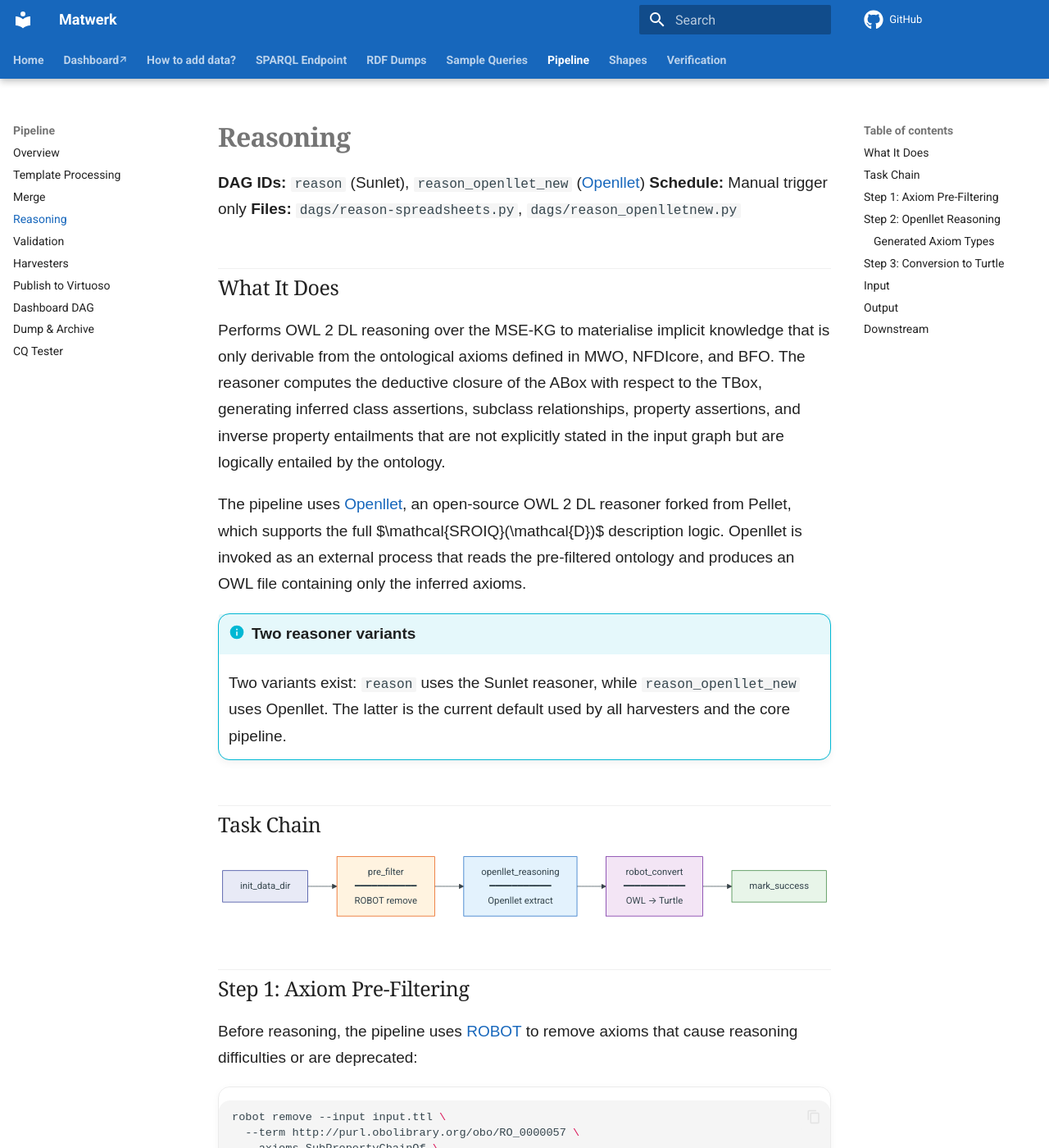
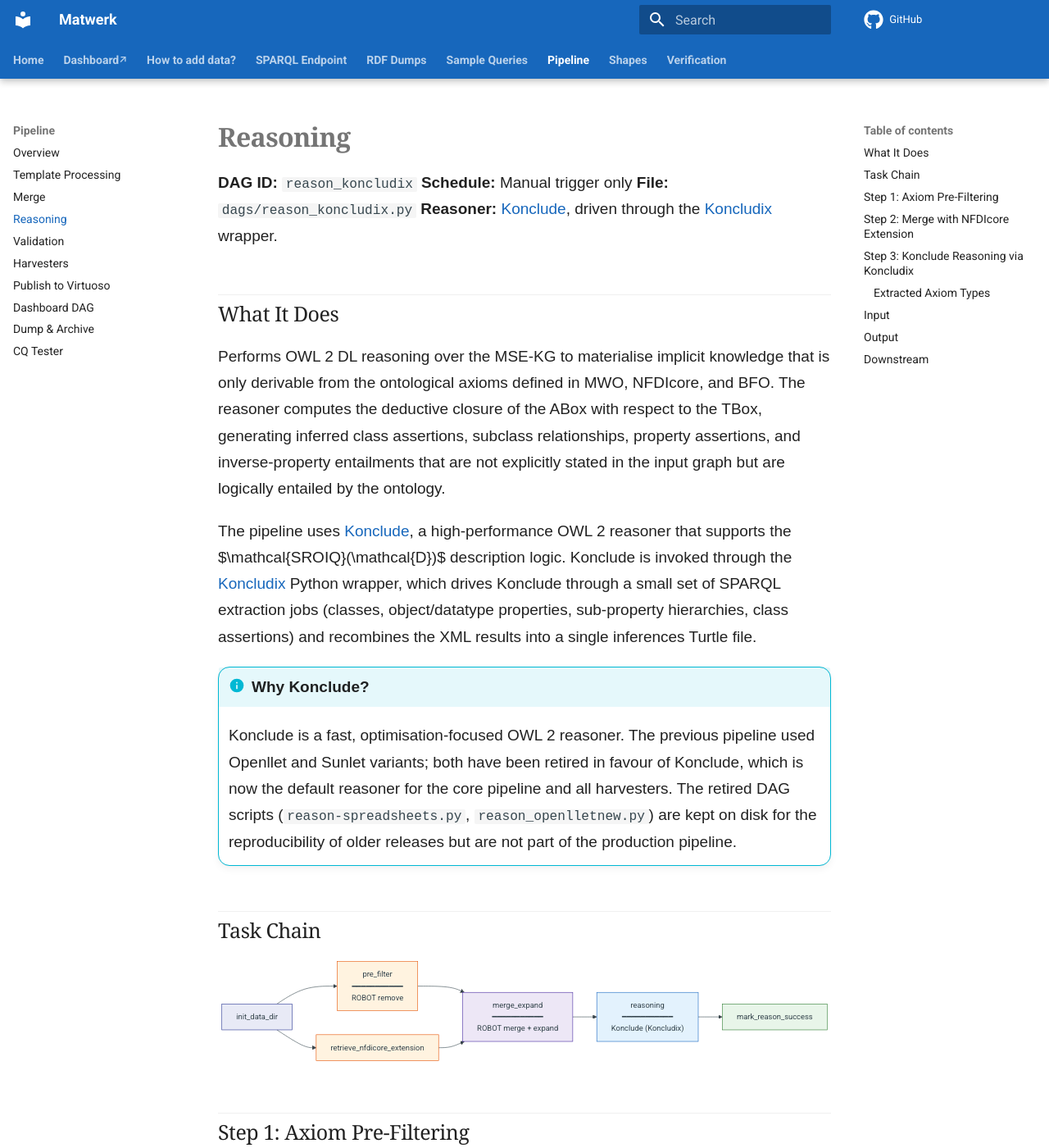
Before and after one commit to ISE-FIZKarlsruhe/matwerk, an MkDocs documentation site: the page built from docs/pipeline/reason.md, in a window 1280 px wide and 1400 px high. Shown: the whole window at 82% size. Built offline with MkDocs 1.6.1 and Material for MkDocs 9.7.7, drawn with Linux system fonts in a browser that asks for light colours; comment, search, counter and statistics services are not loaded; some of the changed text lies outside the part shown.

Commit message:
solve #13

````diff
--- a/docs/pipeline/reason.md
+++ b/docs/pipeline/reason.md
@@ -1,31 +1,35 @@
 # Reasoning
 
-**DAG IDs:** `reason` (Sunlet), `reason_openllet_new` ([Openllet](https://github.com/Galigator/openllet))
+**DAG ID:** `reason_koncludix`
 **Schedule:** Manual trigger only
-**Files:** `dags/reason-spreadsheets.py`, `dags/reason_openlletnew.py`
+**File:** `dags/reason_koncludix.py`
+**Reasoner:** [Konclude](https://github.com/konclude/Konclude), driven through the [Koncludix](https://github.com/ISE-FIZKarlsruhe/Koncludix) wrapper.
 
 ## What It Does
 
-Performs OWL 2 DL reasoning over the MSE-KG to materialise implicit knowledge that is only derivable from the ontological axioms defined in MWO, NFDIcore, and BFO. The reasoner computes the deductive closure of the ABox with respect to the TBox, generating inferred class assertions, subclass relationships, property assertions, and inverse property entailments that are not explicitly stated in the input graph but are logically entailed by the ontology.
+Performs OWL 2 DL reasoning over the MSE-KG to materialise implicit knowledge that is only derivable from the ontological axioms defined in MWO, NFDIcore, and BFO. The reasoner computes the deductive closure of the ABox with respect to the TBox, generating inferred class assertions, subclass relationships, property assertions, and inverse-property entailments that are not explicitly stated in the input graph but are logically entailed by the ontology.
 
-The pipeline uses [Openllet](https://github.com/Galigator/openllet), an open-source OWL 2 DL reasoner forked from Pellet, which supports the full $\mathcal{SROIQ}(\mathcal{D})$ description logic. Openllet is invoked as an external process that reads the pre-filtered ontology and produces an OWL file containing only the inferred axioms.
+The pipeline uses [Konclude](https://github.com/konclude/Konclude), a high-performance OWL 2 reasoner that supports the $\mathcal{SROIQ}(\mathcal{D})$ description logic. Konclude is invoked through the [Koncludix](https://github.com/ISE-FIZKarlsruhe/Koncludix) Python wrapper, which drives Konclude through a small set of SPARQL extraction jobs (classes, object/datatype properties, sub-property hierarchies, class assertions) and recombines the XML results into a single inferences Turtle file.
 
-!!! info "Two reasoner variants"
-    Two variants exist: `reason` uses the Sunlet reasoner, while `reason_openllet_new` uses Openllet. The latter is the current default used by all harvesters and the core pipeline.
+!!! info "Why Konclude?"
+    Konclude is a fast, optimisation-focused OWL 2 reasoner. The previous pipeline used Openllet and Sunlet variants; both have been retired in favour of Konclude, which is now the default reasoner for the core pipeline and all harvesters. The retired DAG scripts (`reason-spreadsheets.py`, `reason_openlletnew.py`) are kept on disk for the reproducibility of older releases but are not part of the production pipeline.
 
 ## Task Chain
 
 ```mermaid
 graph LR
     A["init_data_dir"] --> B["pre_filter<br/>━━━━━━━━━━━<br/>ROBOT remove"]
-    B --> C["openllet_reasoning<br/>━━━━━━━━━━━<br/>Openllet extract"]
-    C --> D["robot_convert<br/>━━━━━━━━━━━<br/>OWL → Turtle"]
-    D --> E["mark_success"]
+    A --> R["retrieve_nfdicore_extension"]
+    B --> M["merge_expand<br/>━━━━━━━━━━━<br/>ROBOT merge + expand"]
+    R --> M
+    M --> C["reasoning<br/>━━━━━━━━━━━<br/>Konclude (Koncludix)"]
+    C --> E["mark_reason_success"]
 
     style A fill:#e8eaf6,stroke:#283593
     style B fill:#fff3e0,stroke:#e65100
+    style R fill:#fff3e0,stroke:#e65100
+    style M fill:#ede7f6,stroke:#4527a0
     style C fill:#e3f2fd,stroke:#1565c0
-    style D fill:#f3e5f5,stroke:#6a1b9a
     style E fill:#e8f5e9,stroke:#2e7d32
 ```
 
@@ -56,17 +60,38 @@ robot remove --input input.ttl \
 !!! warning "Why filter before reasoning?"
     SubPropertyChainOf axioms on `has_participant` (RO_0000057) interact with the large ABox to produce combinatorial explosion in reasoning time. Removing these chain axioms preserves the core semantics while making reasoning tractable. Deprecated BFO terms are removed to prevent spurious inferences from obsolete class definitions.
 
-## Step 2: Openllet Reasoning
+## Step 2: Merge with NFDIcore Extension
 
-The reasoner is invoked with an explicit selection of which axiom types to extract:
+In parallel to the pre-filter step, the pipeline fetches the current NFDIcore extension ontology from the URL stored in the Airflow Variable `nfdicore_extension` and writes it next to the filtered input. ROBOT is then used to merge the filtered MSE-KG with the NFDIcore extension and to expand any macro axioms:
 
 ```bash
-openllet extract \
-  -s "PropertyAssertion SubPropertyOf InverseProperties SubClassOf ClassAssertion" \
-  input-filtered.ttl > output_inferences.owl
+robot merge \
+  --input spreadsheets-filtered.ttl \
+  --input nfdicore-extension.owl \
+  expand --annotate-expansion-axioms true \
+  --output spreadsheets-expanded.ttl
 ```
 
-### Generated Axiom Types
+The expanded file is the input that Konclude consumes.
+
+## Step 3: Konclude Reasoning via Koncludix
+
+The reasoner is invoked through the Koncludix Python wrapper:
+
+```python
+from common.koncludix import koncludix
+
+koncludix(
+    binary       = "/opt/Konclude/Binaries/Konclude",
+    input_file   = "spreadsheets-expanded.ttl",
+    output_file  = "spreadsheets_inferences.ttl",
+    work_dir     = "./koncludix",
+)
+```
+
+The wrapper drives [Konclude](https://github.com/konclude/Konclude) through a small set of SPARQL extraction jobs and merges the per-job XML results into one Turtle file containing only the inferred axioms.
+
+### Extracted Axiom Types
 
 | Axiom Type | Description | Example |
 |-----------|-------------|---------|
@@ -77,17 +102,9 @@ openllet extract \
 | **InverseProperties** | Materialised inverse property pairs | `RO_0000056 ↔ RO_0000057` |
 
 !!! tip "Why these axiom types?"
-    This selection covers the axioms needed for SPARQL query answering: class assertions enable `?x a ?Class` patterns, property assertions enable `?x ?prop ?y` traversals, and subsumption enables hierarchical queries. Axiom types like DisjointClasses or EquivalentClasses are not extracted because they are schema-level (TBox) and already present in the input ontology.
+    This selection covers the axioms needed for SPARQL query answering: class assertions enable `?x a ?Class` patterns, property assertions enable `?x ?prop ?y` traversals, and subsumption enables hierarchical queries. Axiom types like `DisjointClasses` or `EquivalentClasses` are not extracted because they are schema-level (TBox) axioms that are already present in the input ontology.
 
-## Step 3: Conversion to Turtle
-
-The OWL/XML output from Openllet is converted to Turtle using ROBOT:
-
-```bash
-robot convert --input inferences.owl --output inferences.ttl
-```
-
-The pipeline validates that the output is well-formed Turtle (not accidentally RDF/XML) by checking the file header.
+The downstream pipeline validates that the produced file is well-formed Turtle (not accidentally RDF/XML) by inspecting the file header.
 
 ## Input
 
@@ -95,7 +112,9 @@ The pipeline validates that the output is well-formed Turtle (not accidentally R
 |--------|-------------|
 | `matwerk_sharedfs` | Shared filesystem path |
 | `matwerk_last_successful_merge_run` | Source directory (if `source_run_dir` not in conf) |
-| `openlletnewcmd` | Openllet command path |
+| `nfdicore_extension` | URL of the NFDIcore extension OWL file |
+| `koncludebin` | Path to the Konclude executable |
+| `robotcmd` | Path to the ROBOT executable |
 
 **Conf parameters (from triggering DAG or UI):**
 
@@ -111,8 +130,8 @@ The pipeline validates that the output is well-formed Turtle (not accidentally R
 | Output | Description |
 |--------|------------|
 | `{artifact}-filtered.ttl` | Pre-processed TTL (problematic axioms removed) |
-| `{artifact}_inferences.owl` | Openllet reasoning output (OWL/XML) |
-| `{artifact}_inferences.ttl` | Converted Turtle inferences |
+| `{artifact}-expanded.ttl` | Merged with NFDIcore extension and ROBOT-expanded |
+| `{artifact}_inferences.ttl` | Konclude reasoning output, materialised as Turtle |
 
 **Variables set on success:**
 
````
Also changed, not shown: docs/verification/index.md (+2 -40 lines).
